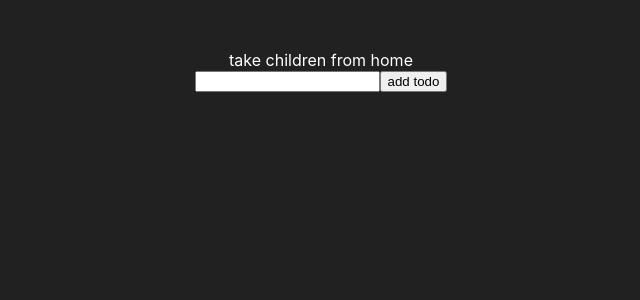
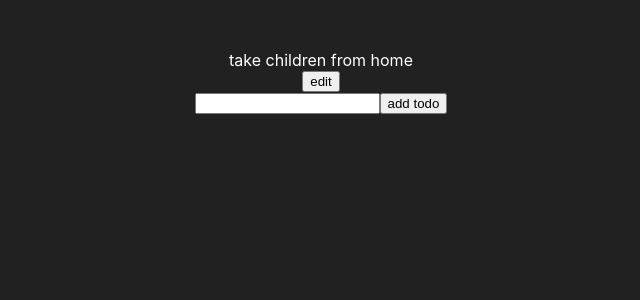
Before and after one commit to bashiroglu/learning-react-withColt, a React (Create React App) app: page / in a window 1280 px wide. Shown: the top 300 px of the page, without its empty margins (319-959 px from the left). Built offline with nearby package versions, Linux system fonts and the light colour scheme; the HTML template or start-up script is replaced by a standard one.

Commit message:
couldn't finish the editing feature

```diff
--- a/src/App.js
+++ b/src/App.js
@@ -23,11 +23,14 @@ class App extends Component {
       ]
     });
   }
+  Update(){
+
+  }
 
   render() {
     return (
       <div className="App">
-        <TodoList todos={this.state.todos} />
+        <TodoList todos={this.state.todos} Update={this.Update} />
         <NewTodoForm addTodo={this.addTodo} />
       </div>
     );
--- a/src/NewTodoForm.jsx
+++ b/src/NewTodoForm.jsx
@@ -1,5 +1,4 @@
 import React, { Component } from 'react';
-
 
 export class NewTodoForm extends Component {
   constructor(props) {
@@ -16,14 +15,22 @@ export class NewTodoForm extends Component {
   handleSubmit(evt) {
     evt.preventDefault();
     this.props.addTodo(this.state);
+    this.setState({ todoField: '' });
   }
 
   render() {
     return (
       <div>
         <form onSubmit={this.handleSubmit}>
-          <input type="text" name="todoField" onChange={this.handleChange} />
-          <button type="submit">add todo</button>
+          <input
+            value={this.props.value}
+            type="text"
+            name="todoField"
+            onChange={this.handleChange}
+          />
+          <button type="submit">
+            {this.props.button === 'edit' ? 'edit' : 'add todo'}
+          </button>
         </form>
       </div>
     );
--- a/src/Todo.jsx
+++ b/src/Todo.jsx
@@ -1,11 +1,37 @@
 import React, { Component } from 'react';
+import NewTodoForm from './NewTodoForm';
 
 export class Todo extends Component {
+  constructor(props) {
+    super(props);
+    this.state = {
+      isEdit: false
+    };
+    this.HandleButtonToggle = this.HandleButtonToggle.bind(this);
+    this.onSubmitUpdate = this.onSubmitUpdate.bind(this);
+  }
+  HandleButtonToggle() {
+    this.setState({ isEdit: !this.state.isEdit });
+  }
+  onSubmitUpdate() {
+    this.setState({ isEdit: !this.state.isEdit });
+  }
   render() {
     const { message } = this.props;
     return (
       <div>
-        <div>{message}</div>
+        {this.state.isEdit ? (
+          <NewTodoForm
+            onSubmit={this.onSubmitUpdate}
+            button="edit"
+            value={message}
+          />
+        ) : (
+          <div>
+            <div>{message}</div>
+            <button onClick={this.HandleButtonToggle}>edit</button>
+          </div>
+        )}
       </div>
     );
   }
--- a/src/TodoList.jsx
+++ b/src/TodoList.jsx
@@ -6,7 +6,7 @@ export class TodoList extends Component {
     return (
       <div>
         {this.props.todos.map(todo => (
-          <Todo key={todo.id} message={todo.task} />
+          <Todo key={todo.id} message={todo.task} Update={this.props.Update}/>
         ))}
       </div>
     );
```
